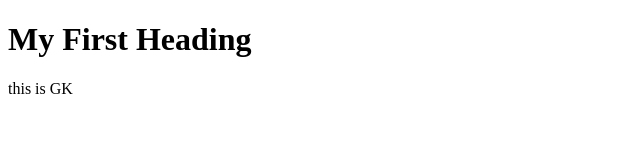
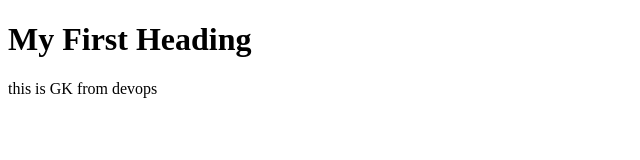
Before and after one commit to gk-aws-dev/my-new-repo, a plain HTML site: page index.html in a window 1280 px wide. Shown: the whole page, without its empty margins (0-640 px from the left). Drawn offline with Linux system fonts and the light colour scheme.

Commit message:
Update version 3 in index.html

```diff
--- a/index.html
+++ b/index.html
@@ -3,7 +3,7 @@
 <body>
 
 <h1>My First Heading</h1>
-<p>this is GK</p>
+<p>this is GK from devops</p>
 
 </body>
 </html>
```
